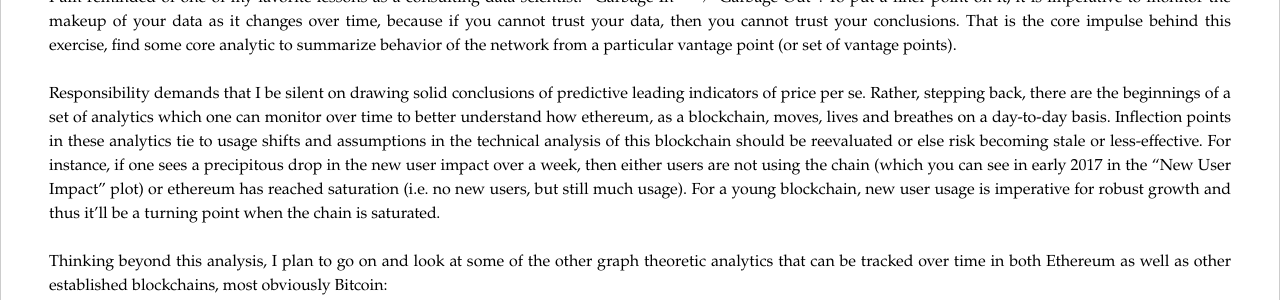
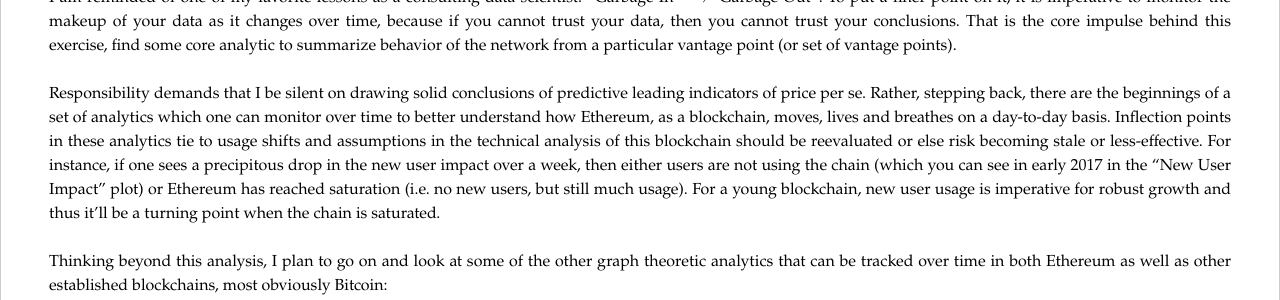
Before and after one commit to cestella/cestella.github.io, a Jekyll site: the page built from _posts/2018-01-22-ethereum-blockchain-analysis.markdown, in a window 1280 px wide and 900 px high, scrolled down 3170 px. Shown: the part 288-588 px from the top of the window. Built offline with Jekyll 4.4.1, drawn with Linux system fonts in a browser that asks for light colours; formulas are drawn with MathJax 3; comment, search, counter and statistics services are not loaded; some of the changed text lies outside the part shown.

Commit message:
capitalisation

```diff
--- a/_posts/2018-01-22-ethereum-blockchain-analysis.markdown
+++ b/_posts/2018-01-22-ethereum-blockchain-analysis.markdown
@@ -70,7 +70,7 @@
 The New User Impact
 ---
 
-Let's call the daily percentage of transactions involving a hash never before seen to be the "new user impact." Just the act of picking out hashes that have never been seen before can be rather daunting given that there have been $20,321,934$ distinct hashes between ethereum's inception and January 18, 2018.  Doing this sort of analysis belies a simple SQL query but is well within Spark's sweet spot of enabling more low level operations and distributed computing primitives.  Judicious usage of bloom filters in Spark opens us up to performing these kinds of computations in a scalable way.
+Let's call the daily percentage of transactions involving a hash never before seen to be the "new user impact." Just the act of picking out hashes that have never been seen before can be rather daunting given that there have been $20,321,934$ distinct hashes between Ethereum's inception and January 18, 2018.  Doing this sort of analysis belies a simple SQL query but is well within Spark's sweet spot of enabling more low level operations and distributed computing primitives.  Judicious usage of bloom filters in Spark opens us up to performing these kinds of computations in a scalable way.
 
 <img src="files/ref_data/ethereum_analysis/new_hashes.png"
      style="width:1024px"
@@ -105,7 +105,7 @@
 core analytic to summarize behavior of the network from a particular
 vantage point (or set of vantage points).
 
-Responsibility demands that I be silent on drawing solid conclusions of predictive leading indicators of price per se.  Rather, stepping back, there are the beginnings of a set of analytics which one can monitor over time to better understand how ethereum, as a blockchain, moves, lives and breathes on a day-to-day basis.  Inflection points in these analytics tie to usage shifts and assumptions in the technical analysis of this blockchain should be reevaluated or else risk becoming stale or less-effective.  For instance, if one sees a precipitous drop in the new user impact over a week, then either users are not using the chain (which you can see in early 2017 in the "New User Impact" plot) or ethereum has reached saturation (i.e. no new users, but still much usage).  For a young blockchain, new user usage is imperative for robust growth and thus it'll be a turning point when the chain is saturated.
+Responsibility demands that I be silent on drawing solid conclusions of predictive leading indicators of price per se.  Rather, stepping back, there are the beginnings of a set of analytics which one can monitor over time to better understand how Ethereum, as a blockchain, moves, lives and breathes on a day-to-day basis.  Inflection points in these analytics tie to usage shifts and assumptions in the technical analysis of this blockchain should be reevaluated or else risk becoming stale or less-effective.  For instance, if one sees a precipitous drop in the new user impact over a week, then either users are not using the chain (which you can see in early 2017 in the "New User Impact" plot) or Ethereum has reached saturation (i.e. no new users, but still much usage).  For a young blockchain, new user usage is imperative for robust growth and thus it'll be a turning point when the chain is saturated.
 
 Thinking beyond this analysis, I plan to go on and look at some of the other graph theoretic analytics that can be tracked over time in both Ethereum as well as other established blockchains, most obviously Bitcoin:
 
```
